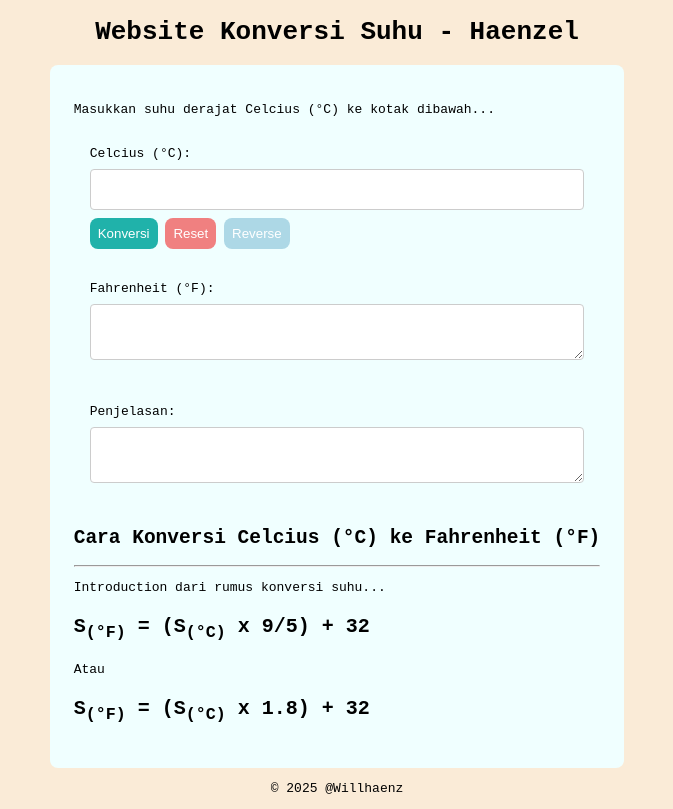
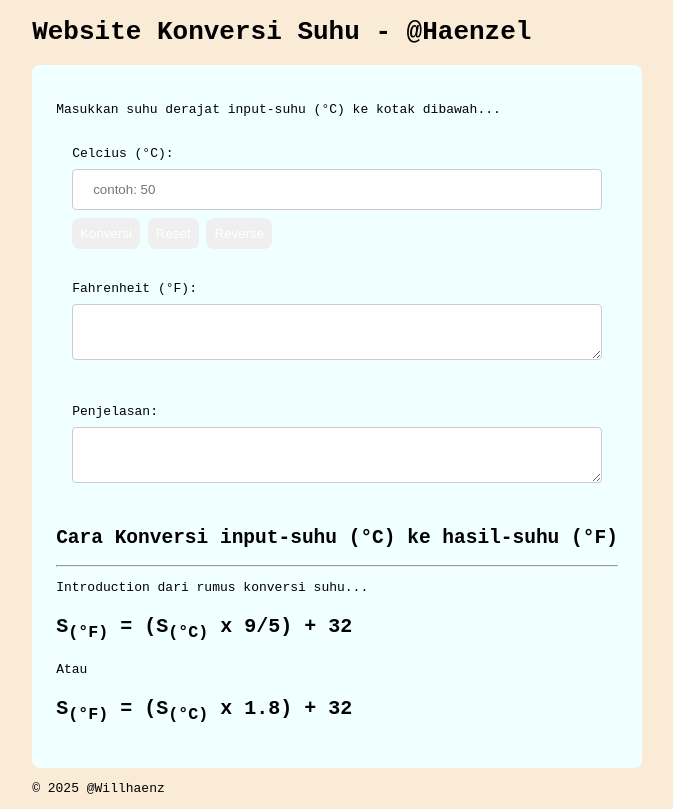
Before and after one commit to Willhaenz/Mini-Project-RevoU, a plain HTML site: page index.html in a window 1280 px wide. Shown: the whole page, without its empty margins (303-976 px from the left). Drawn offline with Linux system fonts and the light colour scheme.

Commit message:
Update index.html

```diff
--- a/index.html
+++ b/index.html
@@ -10,16 +10,17 @@
 </head>
 
 <body>
+    <div class="container">
     <!-- Header Content -->
     <header>
-        <h1>Website Konversi Suhu - Haenzel</h1>
+        <h1>Website Konversi Suhu - @Haenzel</h1>
     </header>
 
     <!-- Main Content -->
     <main>
         <!-- Introduction -->
         <section>
-            <p>Masukkan suhu derajat Celcius (&deg;C) ke kotak dibawah...</p>
+            <p>Masukkan suhu derajat input-suhu (&deg;C) ke kotak dibawah...</p>
         </section>
 
         <!-- Form Konversi Suhu -->
@@ -27,14 +28,14 @@
             <!-- Inputan suhu -->
             <div>
                 <label for="input-suhu">Celcius (&deg;C):</label>
-                <input type="number" id="input-suhu" name="suhu">
+                <input type="number" id="input-suhu" placeholder="contoh: 50">
             </div>
 
             <!-- Tombol Action -->
             <div>
-                <button class="bg-lightseagreen">Konversi</button>
-                <button class="bg-lightcoral">Reset</button>
-                <button class="bg-lightblue">Reverse</button>
+                <button type="button" class="konversi-btn" onclick="convertTemperature()">Konversi</button>
+                <button type="button" class="reset-btn" onclick="resetForm()">Reset</button>
+                <button type="button" class="reverse-btn" onclick="reverseConversion()">Reverse</button>
             </div>
         </form>
 
@@ -57,7 +58,7 @@
         <!-- Keterangan Formula -->
         <section>
             <header>
-                <h2>Cara Konversi Celcius (&deg;C) ke Fahrenheit (&deg;F)</h2>
+                <h2>Cara Konversi input-suhu (&deg;C) ke hasil-suhu (&deg;F)</h2>
             </header>
 
             <hr />
@@ -75,6 +76,7 @@
     <footer>
         <p>&copy; 2025 @Willhaenz</p>
     </footer>
+    <script src="js/script.js"></script>
 </body>
 
 </html>
```
